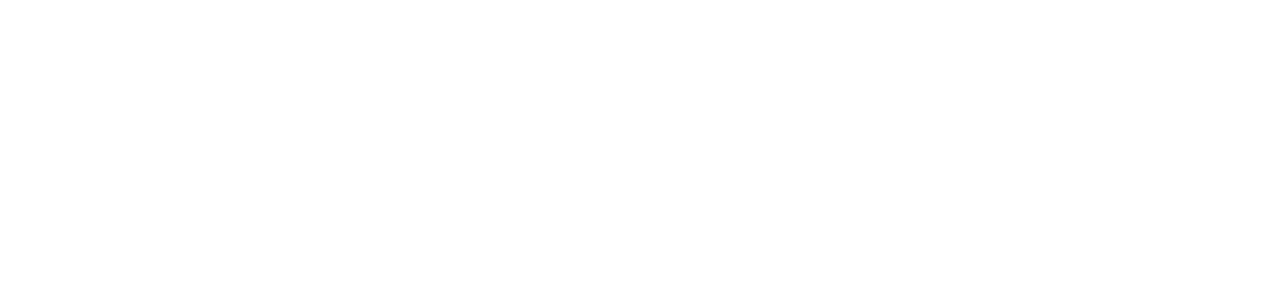
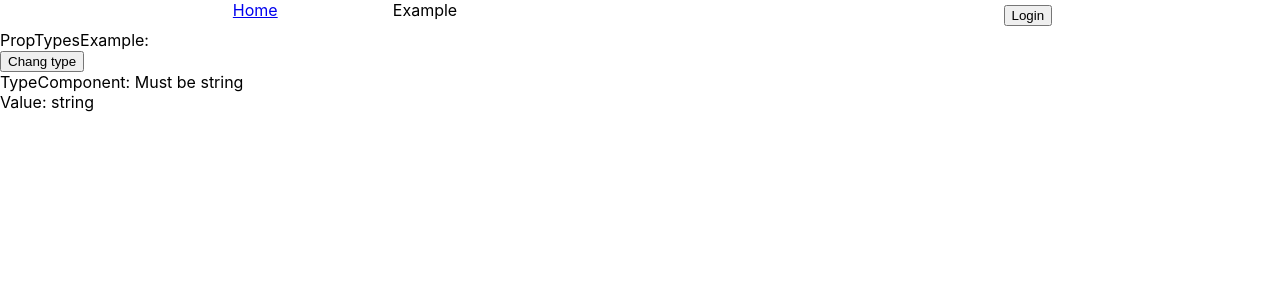
Before and after one commit to kane-nguyen-goldenowl/hook-example, a React (Create React App) app: page /prop-types in a window 1280 px wide. Before the commit this address had no page. Shown: the top 300 px of the page. Built offline with nearby package versions, Linux system fonts and the light colour scheme.

Commit message:
proptypes example

```diff
--- a/src/App.js
+++ b/src/App.js
@@ -22,6 +22,7 @@
 import ReactHookFormExample from './screens/ReactHookFormExample';
 import ArticleWithReduxExample from './screens/ArticleWithReduxExample';
 import CodeSplittingExample from './screens/CodeSplittingExample';
+import PropTypesExample from './screens/PropTypesExample';
 
 import {
   LocaleProvider
@@ -73,6 +74,8 @@
               </Route>
               <Route path="code-splitting" element={<CodeSplittingExample />}>
               </Route>
+              <Route path="prop-types" element={<PropTypesExample />}>
+              </Route>
             </Routes>
           </AuthProvider>
         </LocaleProvider>
--- a/src/components/Nav/index.js
+++ b/src/components/Nav/index.js
@@ -75,6 +75,9 @@
                         <li>
                             <Link to="/code-splitting">Code splitting</Link>
                         </li>
+                        <li>
+                            <Link to="/prop-types">PropTypes example</Link>
+                        </li>
                     </ul>
                 </li>
             </ul>
--- /dev/null
+++ b/src/screens/PropTypesExample/TypeComponent.js
@@ -0,0 +1,22 @@
+import React from 'react';
+import PropTypes from 'prop-types';
+
+function TypeComponent({ value }) {
+
+    return (
+        <>
+            <div>
+                TypeComponent: Must be string
+            </div>
+            <div>
+                Value: {value}
+            </div>
+        </>
+    );
+}
+
+TypeComponent.propTypes = {
+    value: PropTypes.string
+}
+
+export default TypeComponent;
--- /dev/null
+++ b/src/screens/PropTypesExample/index.js
@@ -0,0 +1,39 @@
+import React, {
+    useState,
+} from 'react';
+import Nav from '../../components/Nav';
+
+import TypeComponent from './TypeComponent';
+
+function PropTypesExample() {
+    const [type, setType] = useState("string");
+
+    const changeType = () => {
+        if (type === 'number') {
+            setType('string');
+        } else {
+            setType('number');
+        }
+    }
+
+    return (
+        <React.Fragment>
+            <Nav />
+            <div>
+                <div>
+                    PropTypesExample:
+                </div>
+            </div>
+            <div>
+                <button onClick={changeType}>Chang type</button>
+                {
+                    type === 'string'
+                        ? <TypeComponent value={"string"}></TypeComponent>
+                        : <TypeComponent value={1}></TypeComponent>
+                }
+            </div>
+        </React.Fragment>
+    );
+}
+
+export default PropTypesExample;
```
